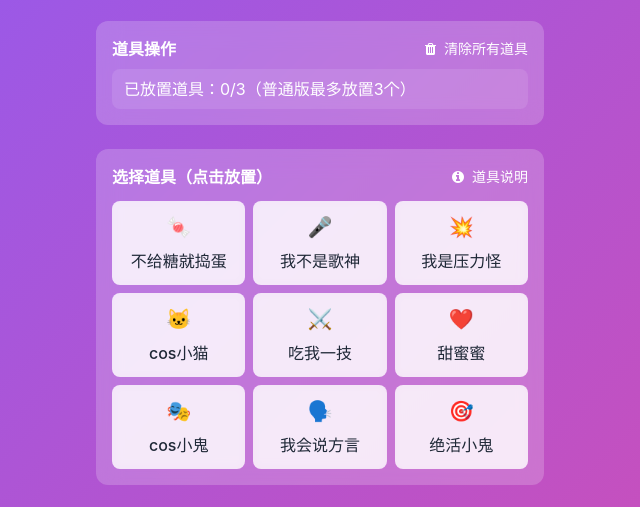
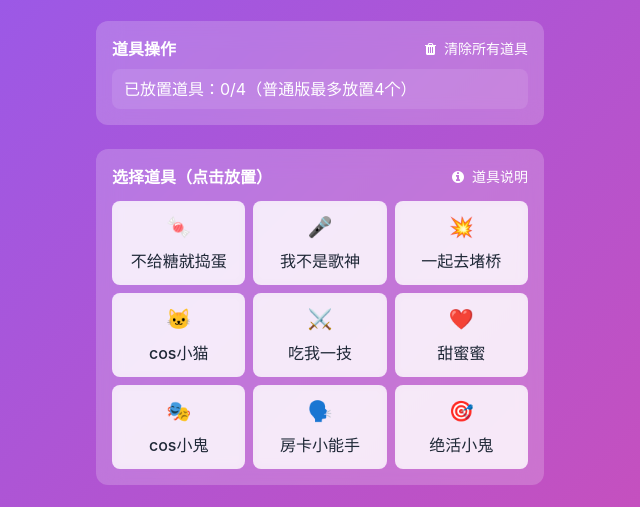
Before and after one commit to HLJYclub/HLJYclub.wanshneg, a plain HTML site: page index.html in a window 1280 px wide. Both pictures are taken after a click on the button "进入道具配置". Shown: the part 147-654 px from the top of the page, 320-960 px from the left. Drawn offline with nearby package versions, Linux system fonts and the light colour scheme.

Commit message:
Add files via upload

```diff
--- a/index.html
+++ b/index.html
@@ -284,11 +284,11 @@
                         </li>
                         <li class="flex items-start">
                             <i class="fa fa-check-circle text-accent mt-1 mr-2"></i>
-                            <span>普通版可以选3张道具卡</span>
+                            <span>普通版可以选4张道具卡</span>
                         </li>
                         <li class="flex items-start">
                             <i class="fa fa-check-circle text-accent mt-1 mr-2"></i>
-                            <span>困难版可以选6张道具卡</span>
+                            <span>困难版可以选7张道具卡</span>
                         </li>
                         <li class="flex items-start">
                             <i class="fa fa-check-circle text-accent mt-1 mr-2"></i>
@@ -304,12 +304,12 @@
                 <div class="grid grid-cols-2 gap-6">
                     <div class="mode-btn mode-active border-2 rounded-lg p-6 text-center text-white">
                         <h4 class="font-bold text-accent mb-3">普通版</h4>
-                        <p class="text-sm">可选择3张道具卡</p>
+                        <p class="text-sm">可选择4张道具卡</p>
                         <div class="mt-4 text-sm text-white/80">适合新手体验</div>
                     </div>
                     <div class="mode-btn border-2 border-transparent rounded-lg p-6 text-center text-white">
                         <h4 class="font-bold text-white mb-3">困难版</h4>
-                        <p class="text-sm">可选择6张道具卡</p>
+                        <p class="text-sm">可选择7张道具卡</p>
                         <div class="mt-4 text-sm text-white/80">挑战更多乐趣</div>
                     </div>
                 </div>
@@ -334,7 +334,7 @@
                     </button>
                 </div>
                 <div id="placed-items-count-prep" class="text-white py-2 px-3 bg-white/10 rounded-lg min-h-[40px]">
-                    已放置道具：0/3（普通版最多放置3个）
+                    已放置道具：0/4（普通版最多放置4个）
                 </div>
             </div>
 
@@ -444,8 +444,8 @@
                     </div>
 
                     <div class="item-card p-3 bg-gray-50 rounded-lg">
-                        <h4 class="font-bold text-gray-600">我是压力怪</h4>
-                        <p class="text-sm text-gray-600">当局一名打手必须一直压力另一位打手</p>
+                        <h4 class="font-bold text-gray-600">一起去堵桥</h4>
+                        <p class="text-sm text-gray-600">卡战备进航天堵桥成功一次</p>
                     </div>
 
                     <div class="item-card p-3 bg-yellow-50 rounded-lg">
@@ -469,8 +469,8 @@
                     </div>
 
                     <div class="item-card p-3 bg-orange-50 rounded-lg">
-                        <h4 class="font-bold text-orange-600">我会说方言</h4>
-                        <p class="text-sm text-gray-600">双打手当局游戏必须用方言沟通</p>
+                        <h4 class="font-bold text-orange-600">房卡小能手</h4>
+                        <p class="text-sm text-gray-600">摸一张房卡</p>
                     </div>
 
                     <div class="item-card p-3 bg-teal-50 rounded-lg">
@@ -520,11 +520,11 @@
             modes: {
                 normal: {
                     name: "普通版",
-                    maxItems: 3
+                    maxItems: 4  // 普通版可选择4个道具
                 },
                 hard: {
                     name: "困难版",
-                    maxItems: 6
+                    maxItems: 7  // 困难版可选择7个道具
                 }
             },
             // 道具列表
@@ -543,9 +543,9 @@
                 },
                 {
                     id: 3,
-                    name: "我是压力怪",
+                    name: "一起去堵桥",
                     icon: "💥",
-                    description: "当局一名打手必须一直压力另一位打手"
+                    description: "卡战备进航天堵桥成功一次"
                 },
                 {
                     id: 4,
@@ -573,9 +573,9 @@
                 },
                 {
                     id: 8,
-                    name: "我会说方言",
+                    name: "房卡小能手",
                     icon: "🗣️",
-                    description: "双打手当局游戏必须用方言沟通"
+                    description: "摸一张房卡"
                 },
                 {
                     id: 9,
@@ -979,7 +979,7 @@
             // 清除所有道具（道具放置阶段）
             clearAllItemsPrep.addEventListener('click', clearAllItems);
 
-            // 道具触发提示框 - 修改：点击继续不自动前进
+            // 道具触发提示框 - 点击继续不自动前进
             continueButton.addEventListener('click', () => {
                 itemTriggerModal.classList.add('hidden');
                 // 恢复按钮可点击状态
```
